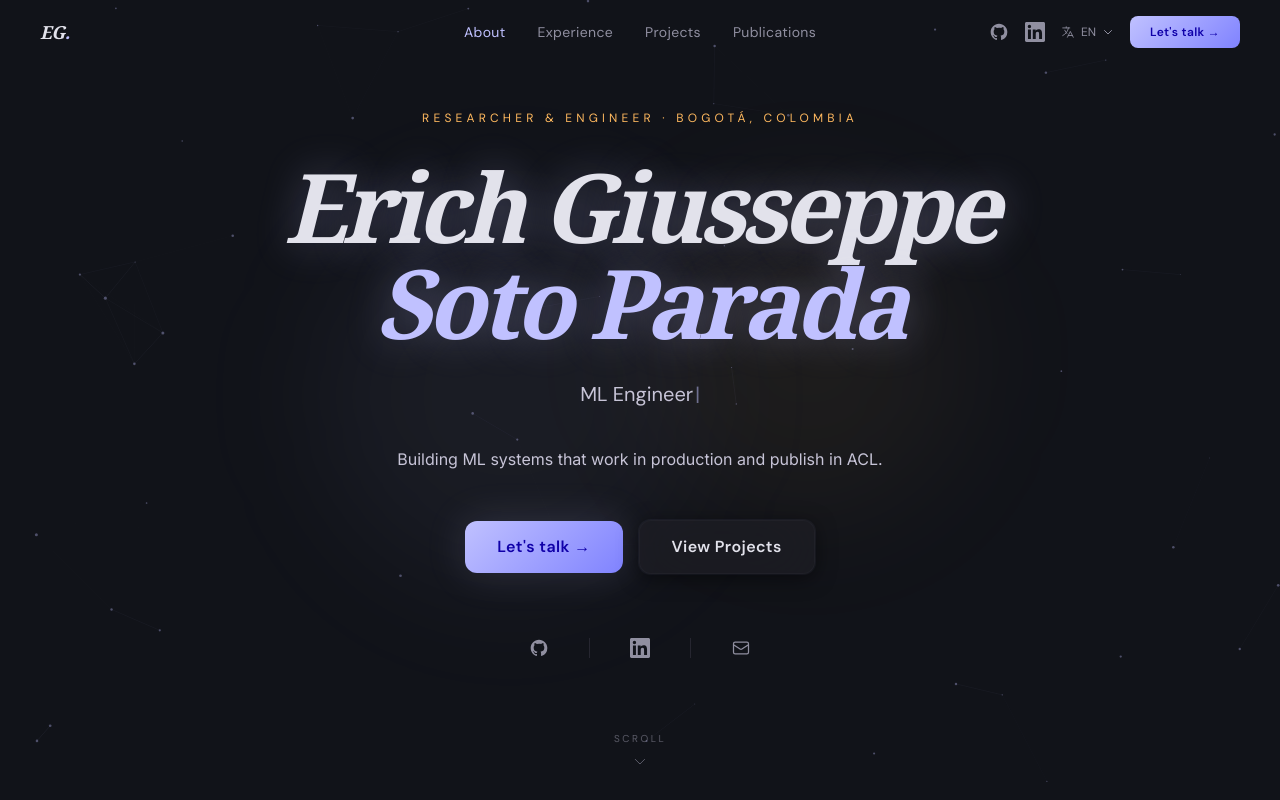
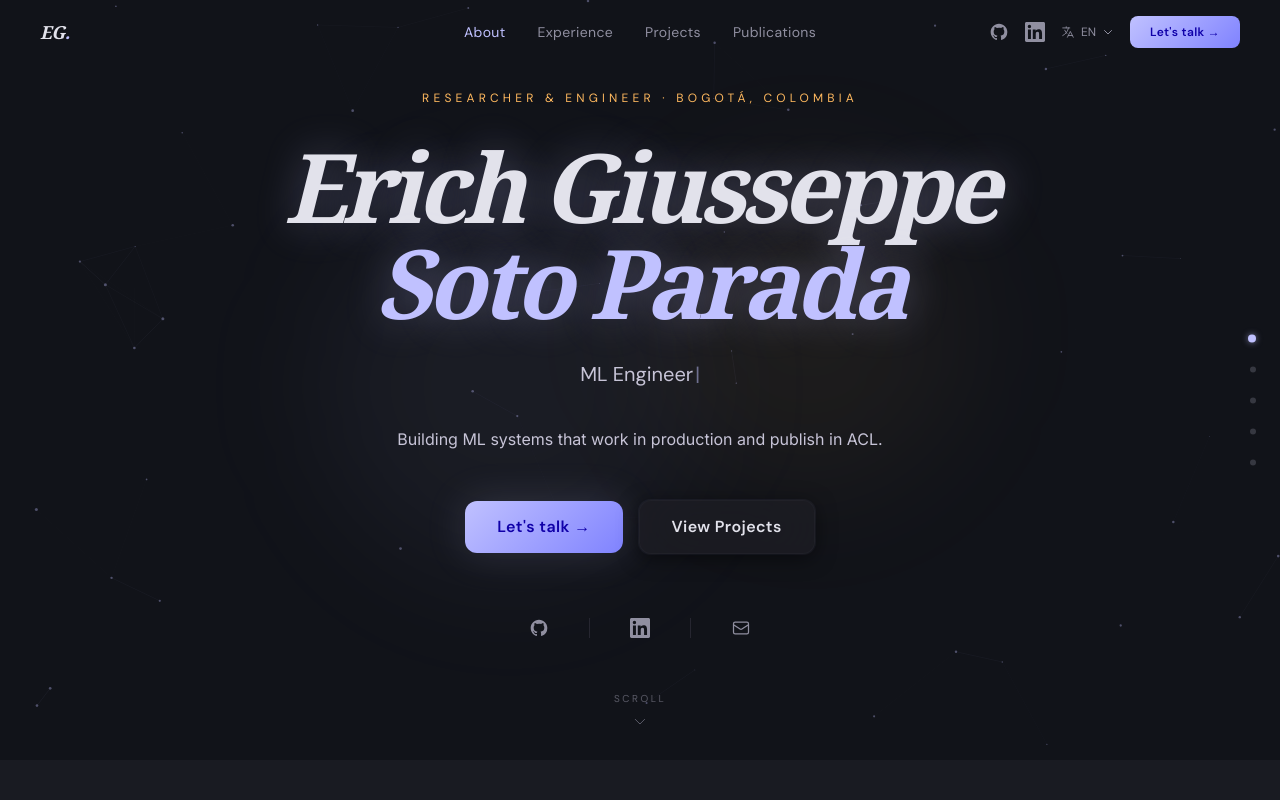
Before and after one commit to ErichGiusseppe/erich-portfolio, a Next.js app: page / in a window 1280 px wide. Shown: the top 800 px of the page. Built offline with nearby package versions, Linux system fonts and the light colour scheme.

Commit message:
Add section dots nav + peek pattern for scroll discoverability

```diff
--- a/src/app/page.tsx
+++ b/src/app/page.tsx
@@ -7,11 +7,13 @@ import Projects from '@/components/sections/Projects'
 import Publications from '@/components/sections/Publications'
 import Education from '@/components/sections/Education'
 import Contact from '@/components/sections/Contact'
+import SectionDots from '@/components/ui/SectionDots'
 
 export default function Home() {
   return (
     <>
       <Navbar />
+      <SectionDots />
       <main>
         <Hero />
         <About />
--- a/src/components/sections/Hero.tsx
+++ b/src/components/sections/Hero.tsx
@@ -146,7 +146,7 @@ export default function Hero() {
   }
 
   return (
-    <section className="relative min-h-screen flex items-center justify-center overflow-hidden pt-16 pb-24">
+    <section className="relative min-h-[95vh] flex items-center justify-center overflow-hidden pt-16 pb-24">
       <ParticleCanvas />
 
       <div
--- /dev/null
+++ b/src/components/ui/SectionDots.tsx
@@ -0,0 +1,68 @@
+'use client'
+
+import { useState, useEffect } from 'react'
+import { useLanguage } from '@/lib/i18n'
+
+const SECTIONS = [
+  { id: 'about' },
+  { id: 'experience' },
+  { id: 'projects' },
+  { id: 'publications' },
+  { id: 'contact' },
+]
+
+export default function SectionDots() {
+  const { tr } = useLanguage()
+  const [active, setActive] = useState('')
+
+  const labels: Record<string, string> = {
+    about: tr.nav.about,
+    experience: tr.nav.experience,
+    projects: tr.nav.projects,
+    publications: tr.nav.publications,
+    contact: tr.contact.label,
+  }
+
+  useEffect(() => {
+    const observer = new IntersectionObserver(
+      entries => {
+        entries.forEach(e => {
+          if (e.isIntersecting) setActive(e.target.id)
+        })
+      },
+      { rootMargin: '-40% 0px -55% 0px' }
+    )
+    SECTIONS.forEach(({ id }) => {
+      const el = document.getElementById(id)
+      if (el) observer.observe(el)
+    })
+    return () => observer.disconnect()
+  }, [])
+
+  return (
+    <nav
+      className="fixed right-6 top-1/2 -translate-y-1/2 z-40 hidden lg:flex flex-col gap-4"
+      aria-label="Section navigation"
+    >
+      {SECTIONS.map(({ id }) => (
+        <a
+          key={id}
+          href={`#${id}`}
+          className="group flex items-center gap-2.5 justify-end"
+          aria-label={labels[id]}
+        >
+          <span className="font-label text-[10px] text-on-surface-variant opacity-0 group-hover:opacity-70 transition-all duration-200 tracking-widest uppercase whitespace-nowrap">
+            {labels[id]}
+          </span>
+          <span
+            className={`block rounded-full transition-all duration-300 ${
+              active === id
+                ? 'w-2 h-2 bg-primary shadow-[0_0_6px_rgba(192,193,255,0.6)]'
+                : 'w-1.5 h-1.5 bg-outline/30 group-hover:bg-outline/60'
+            }`}
+          />
+        </a>
+      ))}
+    </nav>
+  )
+}
```
Also changed, not shown: 1 other file (tests, documents, lock files or other folders).
